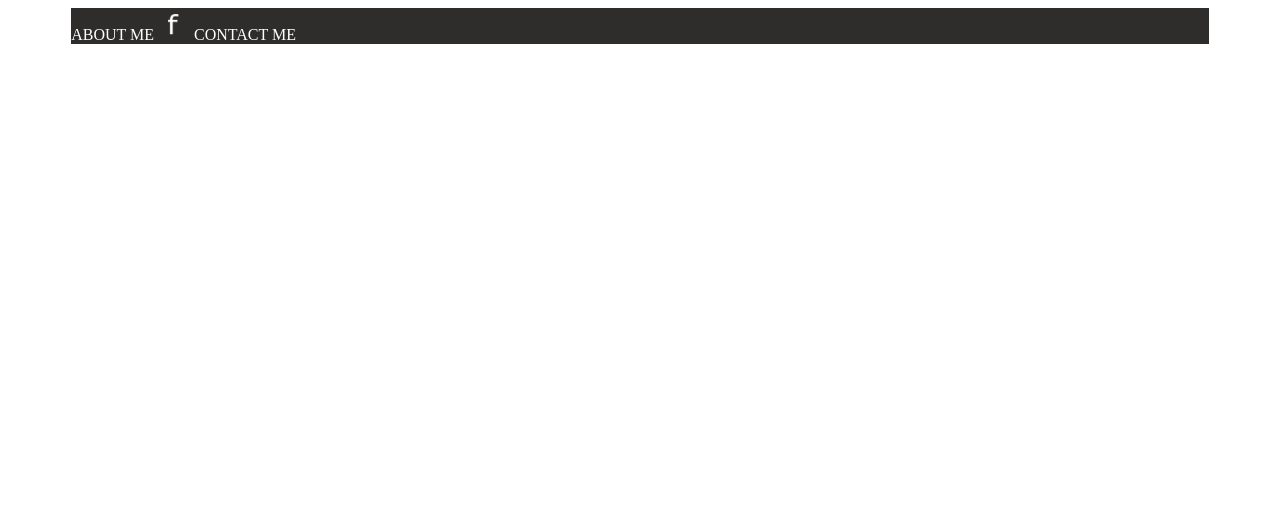
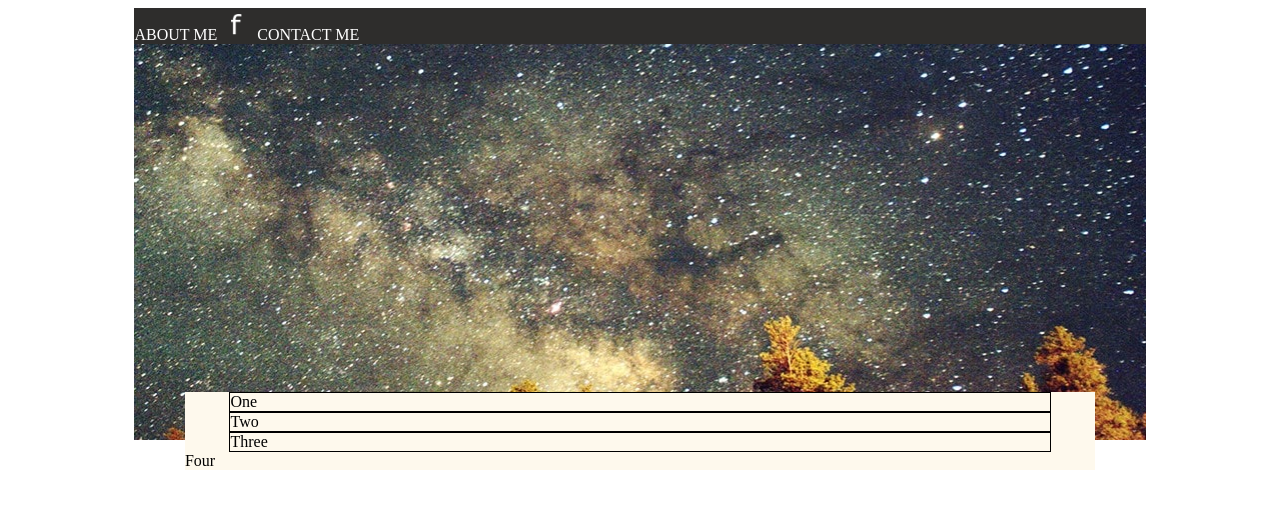
Before and after one commit to JamieBort/iPhysicist-CSSLayoutFlexbox, a plain HTML site: page index.html in a window 1280 px wide. Drawn offline with Linux system fonts and the light colour scheme.

Commit message:
updating files

```diff
--- a/index.html
+++ b/index.html
@@ -1,10 +1,12 @@
 <!DOCTYPE html>
 <html>
+
 <head>
   <meta charset="utf-8">
   <title></title>
   <link rel="stylesheet" href="style.css">
 </head>
+
 <body>
   <div class="container">
     <header>
@@ -14,8 +16,30 @@
         <a href="#">CONTACT ME</a>
       </nav>
     </header>
+    <section id="section_outside">
+      <section id="section_inside">
+
+        <article class="">
+          One
+        </article>
+
+        <article class="">
+          Two
+        </article>
+
+        <article class="">
+          Three
+        </article>
+      </section>
+      <aside class="">
+        Four
+      </aside>
+
+
+    </section>
   </div>
 
 
 </body>
+
 </html>
--- a/style.css
+++ b/style.css
@@ -1,24 +1,43 @@
-.container{
+.container {
   margin: auto;
-  width: 90%;
+  width: 80%;
 }
 
-nav{
+nav {
   background: #2e2d2c;
 }
 
-header{
+header {
+  /*border: 3px solid black;*/
+  height: 27em;
+  background-image: url(./images/header-img.jpg);
+  z-index: 2;
+}
+
+a {
+  color: white;
+  text-decoration: none;
+}
+
+img {
+  width: 2em;
+}
+
+#section_outside {
+  margin: auto;
+  width: 90%;
+  z-index: 1;
+  position: relative;
+  bottom: 3em;
+  background-color: #fef9ed;
+}
+
+#section_inside {
 
 }
 
-a{
-  color:white;
-  text-decoration: none;
-
-
+article{
+  margin: auto;
+  width: 90%;
+  border: 1px solid black;
 }
-
-img{
-  width: 2em;
-
-}
```
Lines whose indentation alone changed are shown as unchanged.
